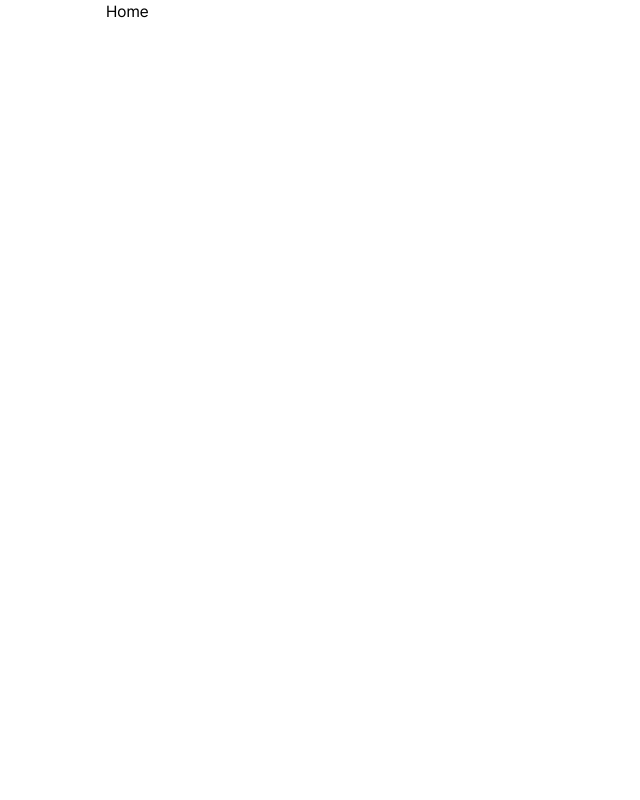
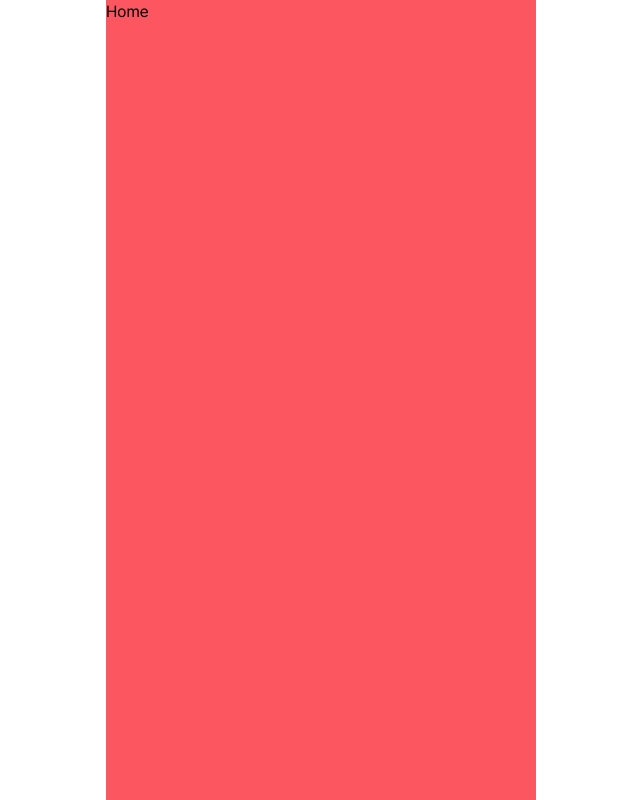
Before and after one commit to Nito-90z/Nito-Frontend, a Next.js app: page / in a window 1280 px wide. Shown: the whole page, without its empty margins (319-959 px from the left). Built offline with nearby package versions, Linux system fonts and the light colour scheme.

Commit message:
feat : 최소 너비 지정

```diff
--- a/src/app/layout.tsx
+++ b/src/app/layout.tsx
@@ -22,9 +22,9 @@ export default function RootLayout({
   return (
     <html lang="ko">
       <body
-        className={`${pretendard.variable} font-pretendard flex justify-center items-center w-screen h-dvh`}
+        className={`${pretendard.variable} font-pretendard content-center w-screen h-dvh`}
       >
-        <div className="max-w-[430px] w-full h-full">
+        <div className="mx-auto max-w-[430px] min-w-[360px] w-full h-full bg-brand">
           {/* Header */}
           <main>{children}</main>
           {/* Footer */}
```
